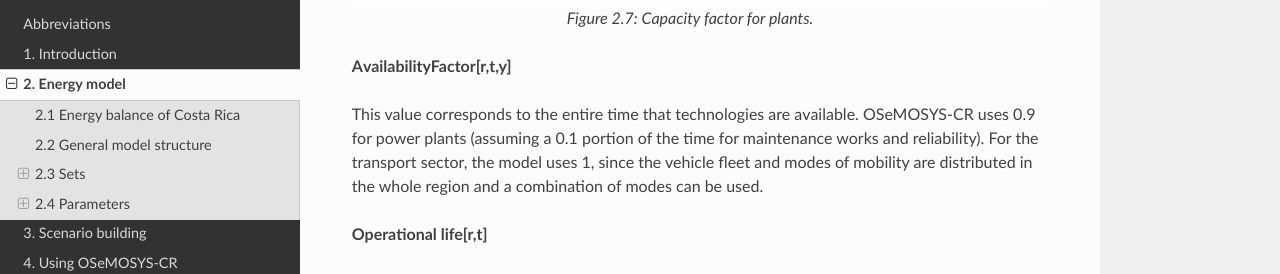
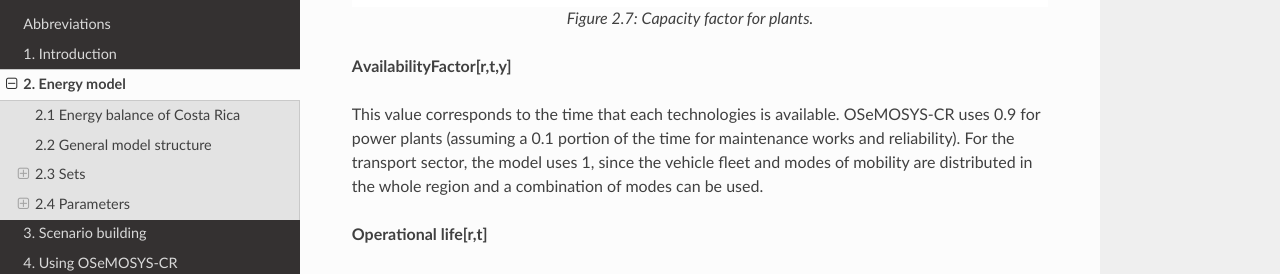
Before and after one commit to EPERLab/OSeMOSYS-CR, a Sphinx documentation site: the page built from docs/02EnergyModel.rst, in a window 1280 px wide and 900 px high, scrolled down 11251 px. Shown: the part 153-427 px from the top of the window. Built offline with Sphinx 7.4.7 and the Read the Docs theme 2.0.0, drawn with Linux system fonts in a browser that asks for light colours; formulas are drawn with MathJax 3.

Commit message:
Update 02EnergyModel.rst

```diff
--- a/docs/02EnergyModel.rst
+++ b/docs/02EnergyModel.rst
@@ -371,7 +371,7 @@ The capacity factor is specially used for representing electricity generation. I
 
 **AvailabilityFactor[r,t,y]**
 
-This value corresponds to the entire time that technologies are available. OSeMOSYS-CR uses 0.9 for power plants (assuming a 0.1 portion of the time for maintenance works and reliability). For the transport sector, the model uses 1, since the vehicle fleet and modes of mobility are distributed in the whole region and a combination of modes can be used.
+This value corresponds to the time that each technologies is available. OSeMOSYS-CR uses 0.9 for power plants (assuming a 0.1 portion of the time for maintenance works and reliability). For the transport sector, the model uses 1, since the vehicle fleet and modes of mobility are distributed in the whole region and a combination of modes can be used.
 
 **Operational life[r,t]**
 
```
